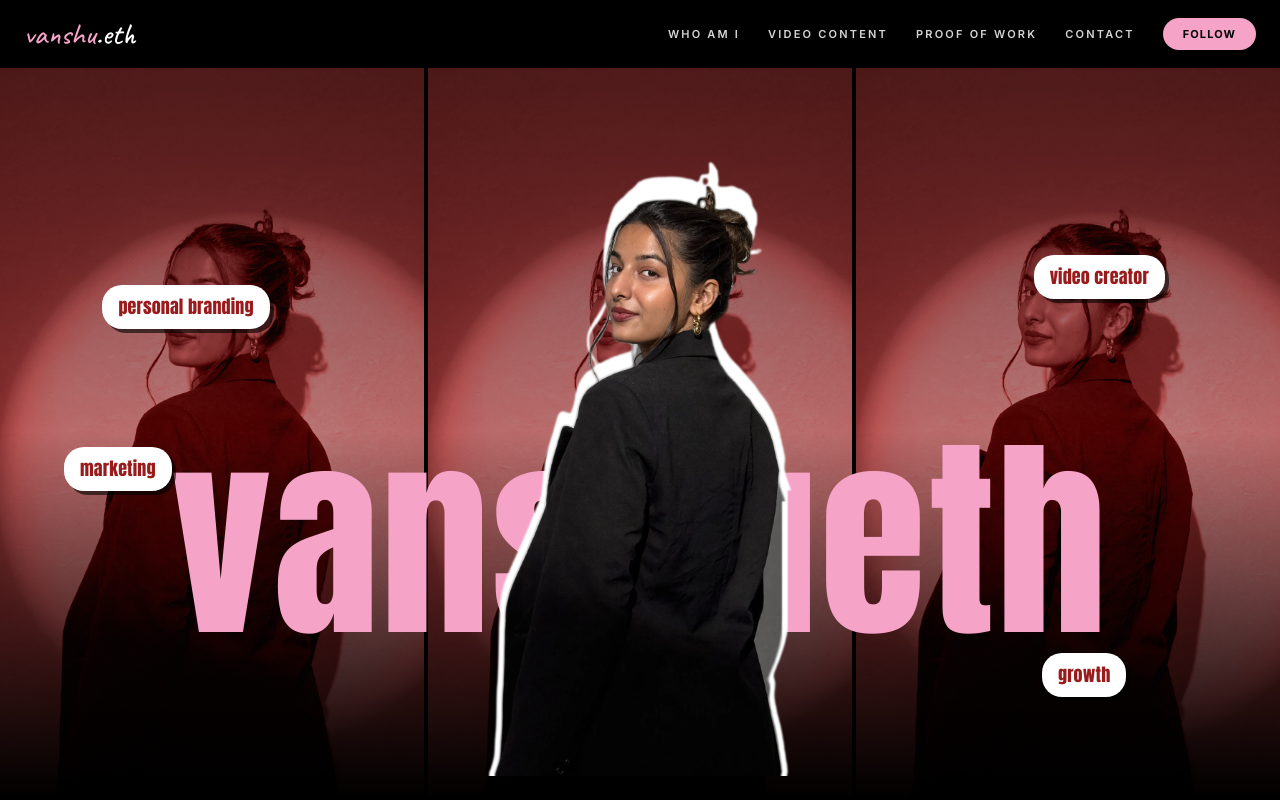
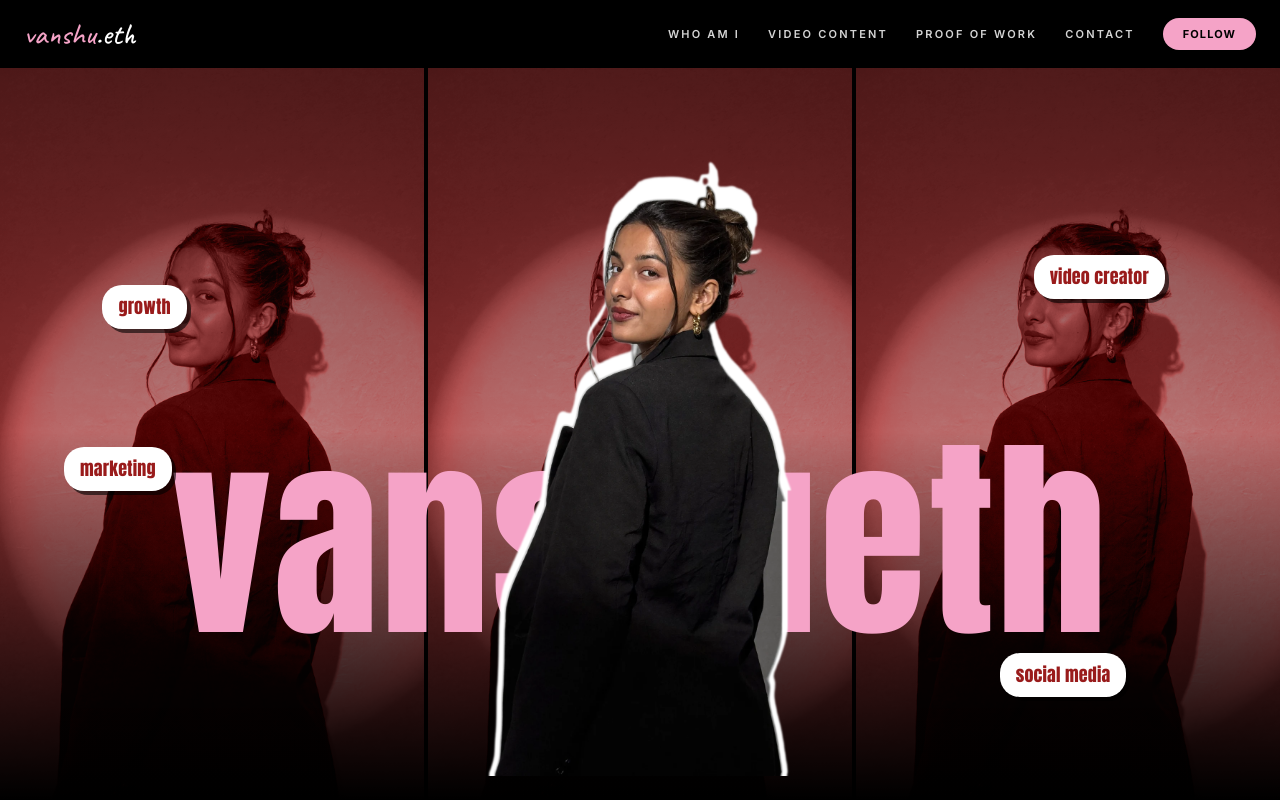
Before and after one commit to vanshueth/vanshu-eth, a React (Vite) app: page / in a window 1280 px wide. Shown: the top 800 px of the page. Built offline with nearby package versions, Linux system fonts and the light colour scheme; a web font is replaced by a local one.

Commit message:
Swap hero sticker texts

```diff
--- a/src/sections/Hero.tsx
+++ b/src/sections/Hero.tsx
@@ -3,10 +3,10 @@ import cutout from '@/assets/vanshika_cutout.webp';
 import photo from '@/assets/vanshika_photo.jpg';
 
 const stickers = [
-  { text: 'personal branding', className: 'left-[2%] top-[30%] -rotate-6 sm:left-[8%]' },
+  { text: 'growth', className: 'left-[2%] top-[30%] -rotate-6 sm:left-[8%]' },
   { text: 'video creator', className: 'right-[2%] top-[26%] rotate-3 sm:right-[9%]' },
   { text: 'marketing', className: 'left-[3%] top-[52%] rotate-3 sm:left-[5%]' },
-  { text: 'growth', className: 'right-[3%] bottom-[14%] -rotate-3 sm:right-[12%]' },
+  { text: 'social media', className: 'right-[3%] bottom-[14%] -rotate-3 sm:right-[12%]' },
 ];
 
 function DuotonePanel({ className }: { className: string }) {
```
